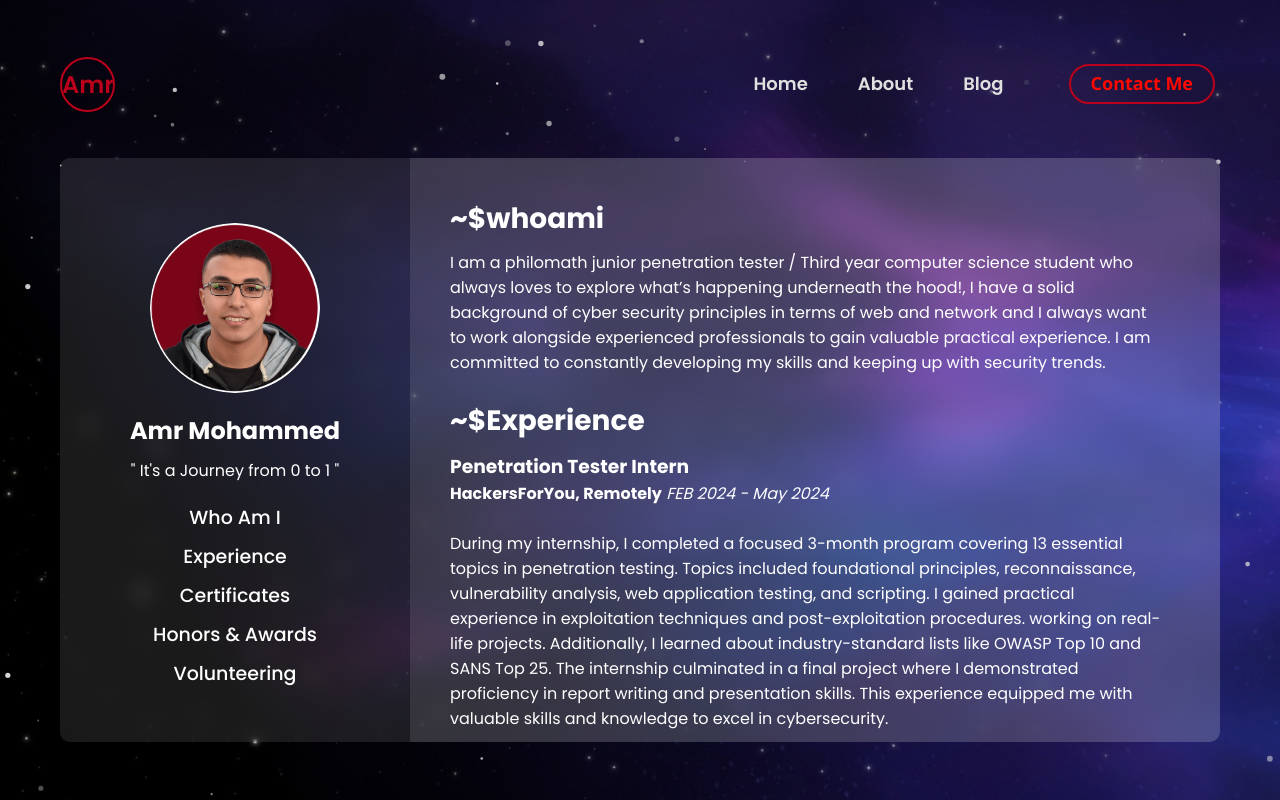
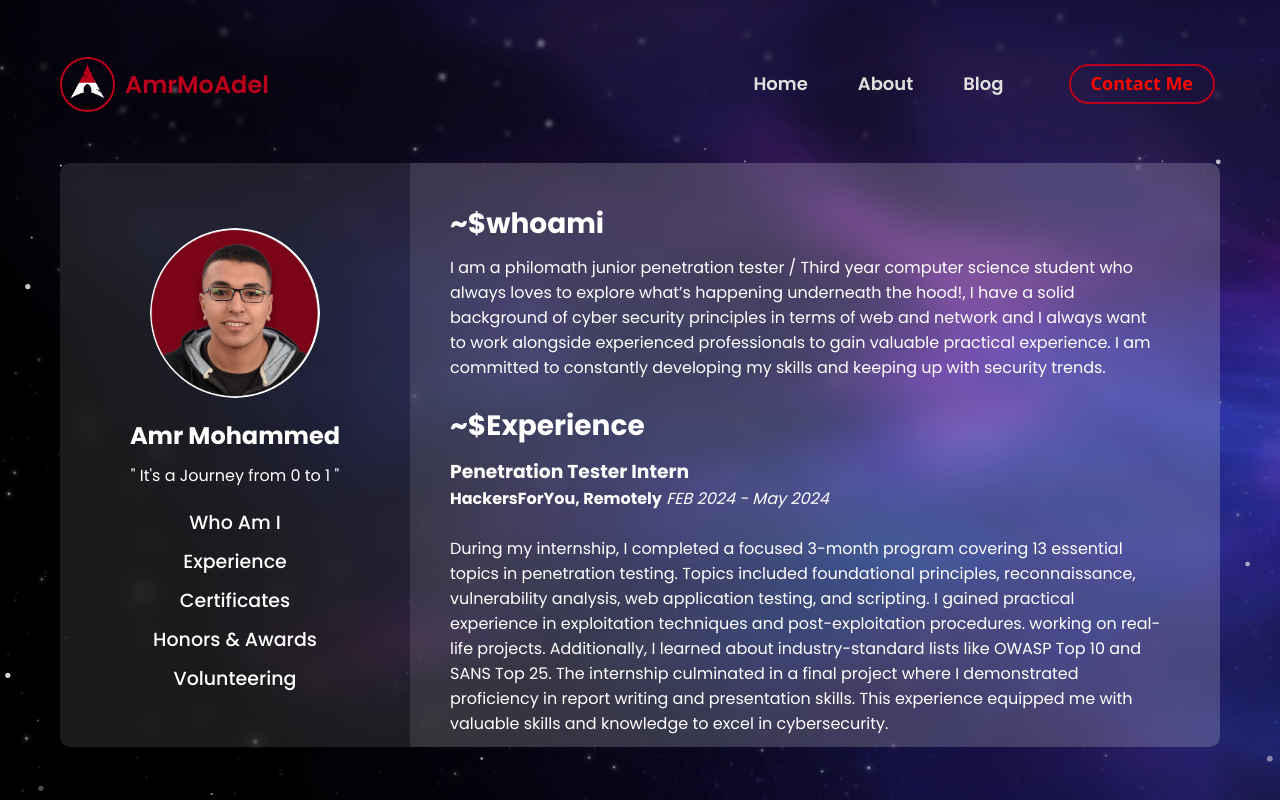
Before and after one commit to AmrMoAdel/AmrMoAdel.github.io, a plain HTML site: page about.html in a window 1280 px wide. Drawn offline with nearby package versions, Linux system fonts and the light colour scheme.

Commit message:
Update about.html
Fix arch logo

```diff
--- a/about.html
+++ b/about.html
@@ -32,12 +32,12 @@
         <section class="hero">
             <div class="main-width">
             <!-- Header Section -->
-            <header class="about-header">
-                <a href="./>
-                    <img src="/Assets/img/Archlogo.png" class="arch" alt="Logo of AmrMoAdel">
-
-                    <p class="logo-text">AmrMoAdel</p>
-                </a>
+        <header class="contact-header">
+            <a href="./" >
+                <img src="/Assets/img/Archlogo.png" class="arch" alt="Logo of AmrMoAdel">
+                <!-- <img src="/Assets/img/LOGO.png" class="logo"> -->
+                <p class="logo-text">AmrMoAdel</p>
+            </a>
 
                 <nav>
                     <div class="hamburger-menu">
```
